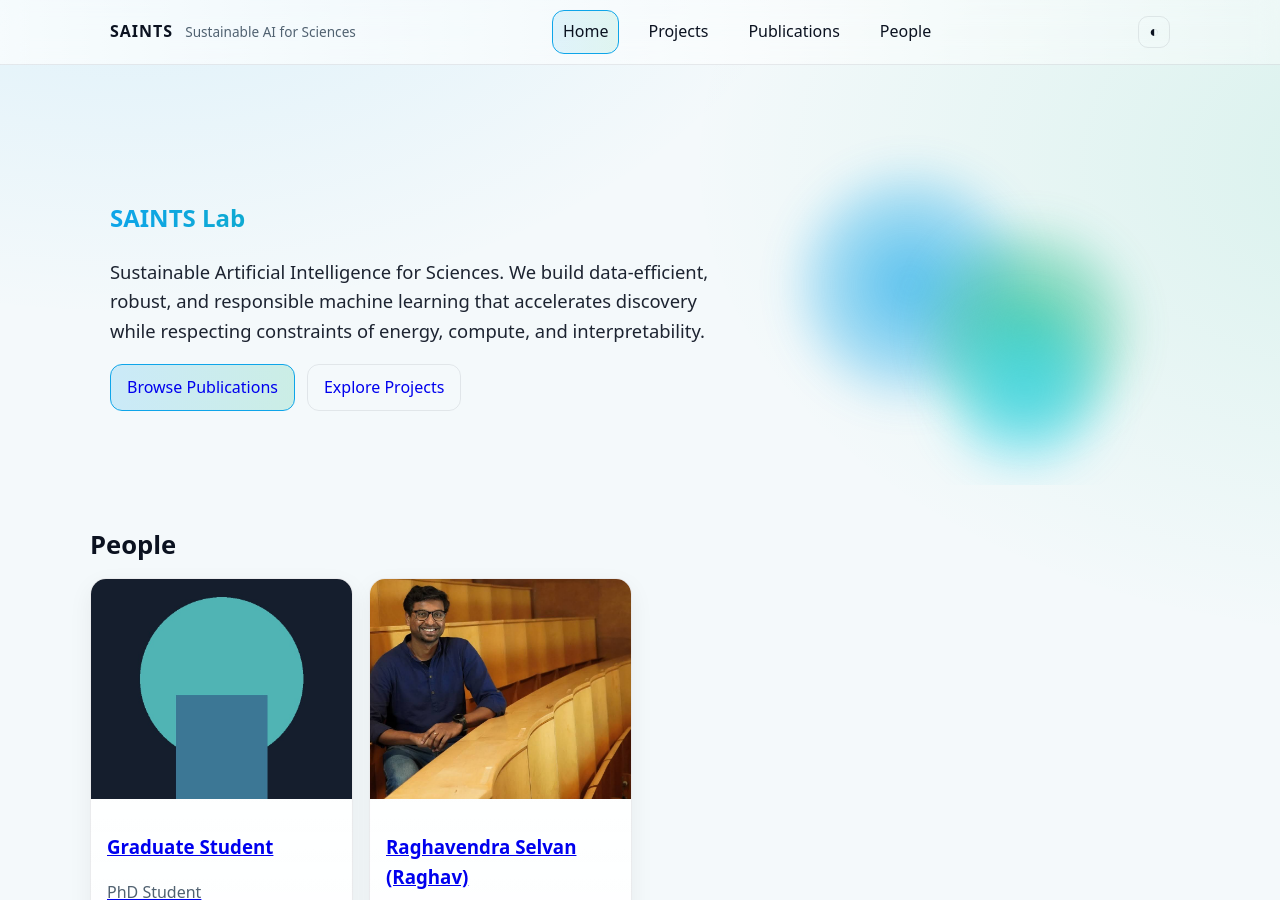
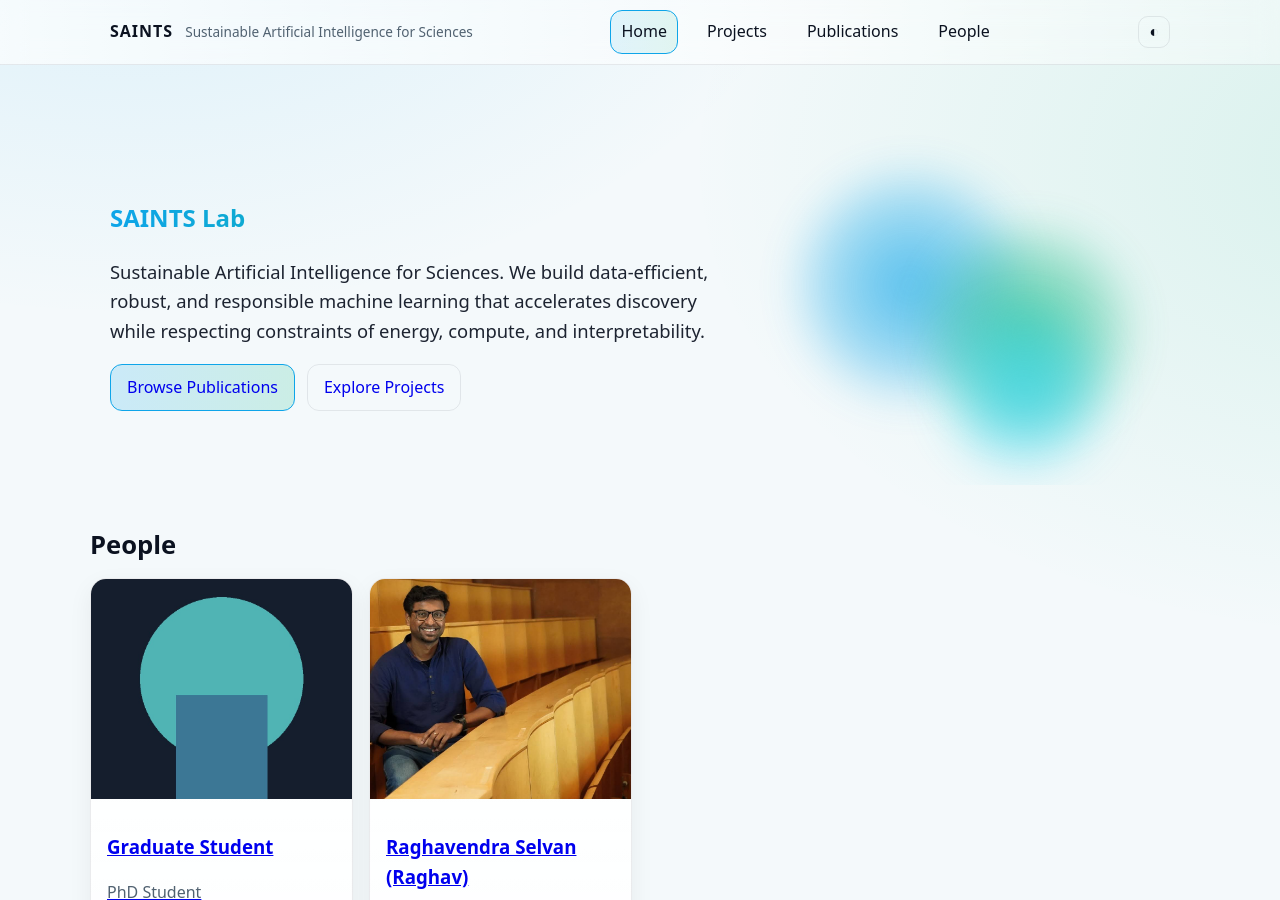
Before and after one commit to saintslab/saintslab.github.io, a Jekyll site: the page built from index.html, in a window 1280 px wide and 900 px high. Built offline with Jekyll 4.4.1, drawn with Linux system fonts in a browser that asks for light colours.

Commit message:
Update index

```diff
--- a/_includes/header.html
+++ b/_includes/header.html
@@ -2,7 +2,7 @@
   <div class="container nav">
     <a class="brand" href="/">
       <span class="logo">SAINTS</span>
-      <span class="brand-sub">Sustainable AI for Sciences</span>
+      <span class="brand-sub">Sustainable Artificial Intelligence for Sciences</span>
     </a>
     <button class="nav-toggle" aria-label="Open menu" aria-expanded="false">☰</button>
     <nav class="menu">
```
